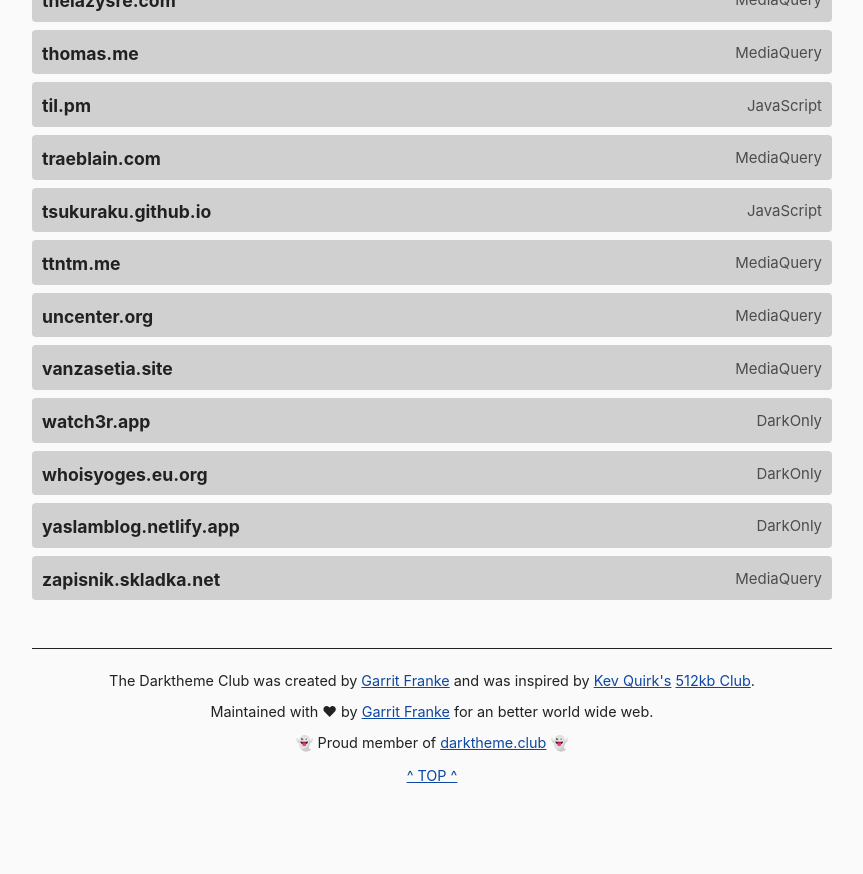
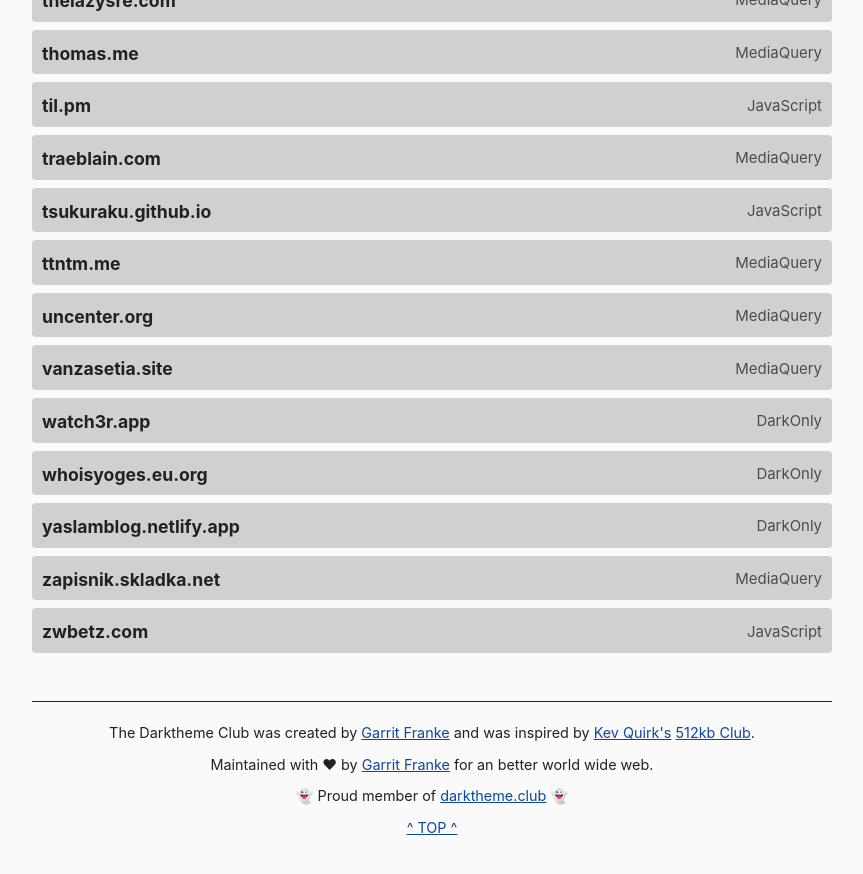
Before and after one commit to katherinek727/darktheme.club, a Jekyll site: the page built from index.md, in a window 1280 px wide and 900 px high, scrolled down 5642 px. Shown: the top 874 px of the window, without its empty margins (208-1071 px from the left). Built offline with Jekyll 4.4.1, drawn with Linux system fonts in a browser that asks for light colours; before the commit the page ends 6490 px from its top, so only the background shows below that.

Commit message:
add zwbetz.com

```diff
--- a/_data/sites.yml
+++ b/_data/sites.yml
@@ -527,3 +527,8 @@
   url: https://zapisnik.skladka.net/
   method: mediaquery
   last_checked: 2023-02-06
+
+- domain: zwbetz.com
+  url: https://zwbetz.com/
+  method: javascript
+  last_checked: 2024-02-27
```
